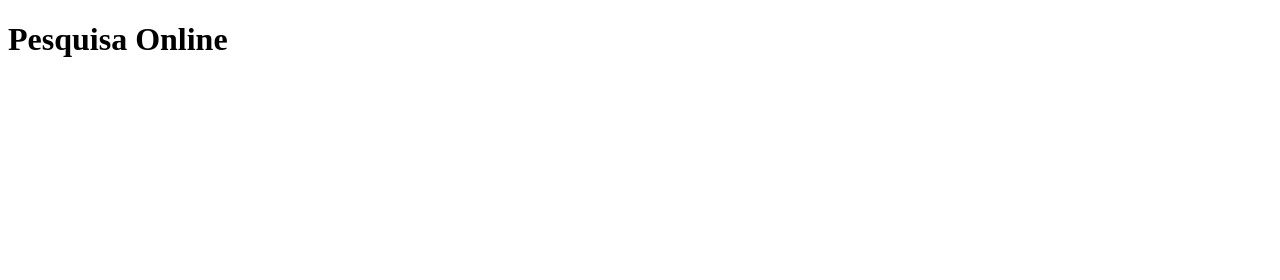
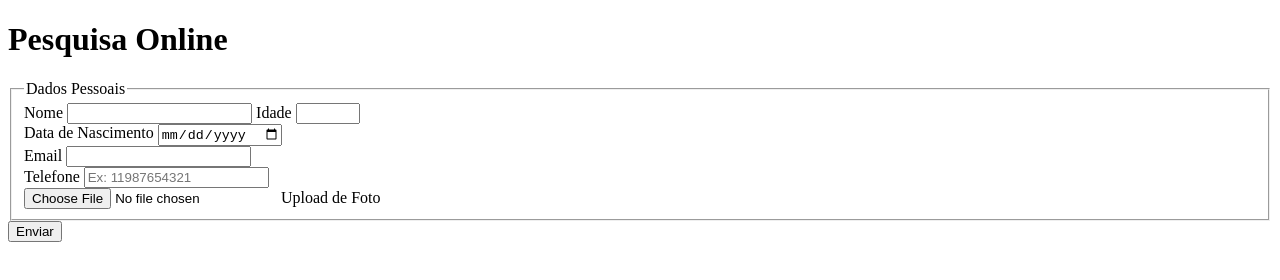
Before and after one commit to paulinhoocwb/pesquisa-culturama, a plain HTML site: page index.html in a window 1280 px wide. Drawn offline with Linux system fonts and the light colour scheme.

Commit message:
Cria seção de dados pessoais

```diff
--- a/index.html
+++ b/index.html
@@ -8,26 +8,42 @@
 <body>
     <header>
         <h1>Pesquisa Online</h1>
+
         <section>
+            <form action="" method="get">
 
+                      <!-- DADOS PESSOAIS -->
 
+                <fieldset>
+                    <legend>Dados Pessoais</legend>
+                <label for="userName">Nome</label>
+                <input type="text" name="userName" required>
 
+                <label for="userAge">Idade</label>
+                <input type="number" name="userAge" min="12" max="100" required>
+                <br>
+                <label for="birthDate">Data de Nascimento</label>
+                <input type="date" name="birthDate">
+                <br>
+                <label for="userEmail">Email</label>
+                <input type="email" name="userEmail">
+                <br>
+                <label for="userNumberPhone">Telefone</label>
+                <input
+                    type="tel"
+                    name="userNumberPhone"
+                    pattern="[0-9]{11}"
+                    placeholder="Ex: 11987654321"
+                >
+                <br>
+                <input type="file" accept="img/*" name="userImage">
+                <label for="userImage">Upload de Foto</label>
+                <br>
+                </fieldset>
+                <button type="submit">Enviar</button>
 
-
-
+            </form>
         </section>
-
-
-
-
-
-
-
     </header>
-
-
-
-
-
 </body>
 </html>
```
